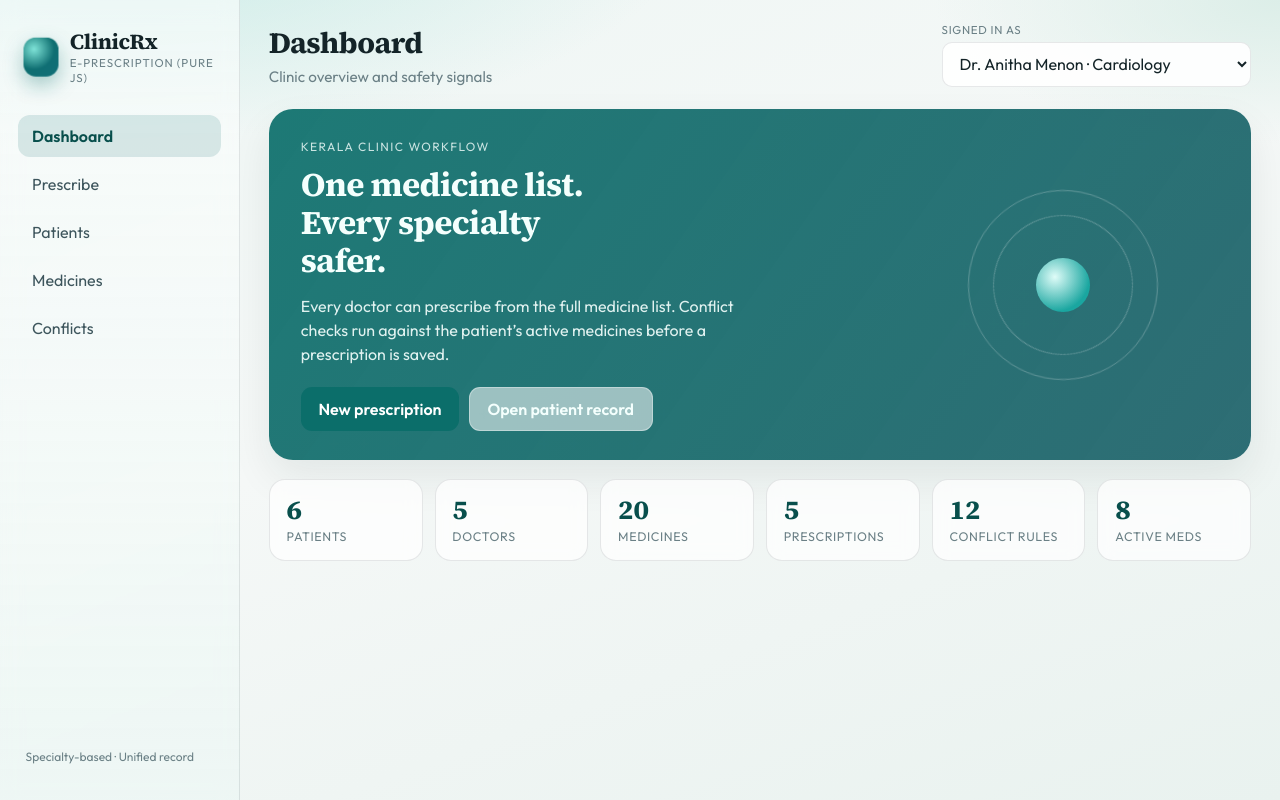
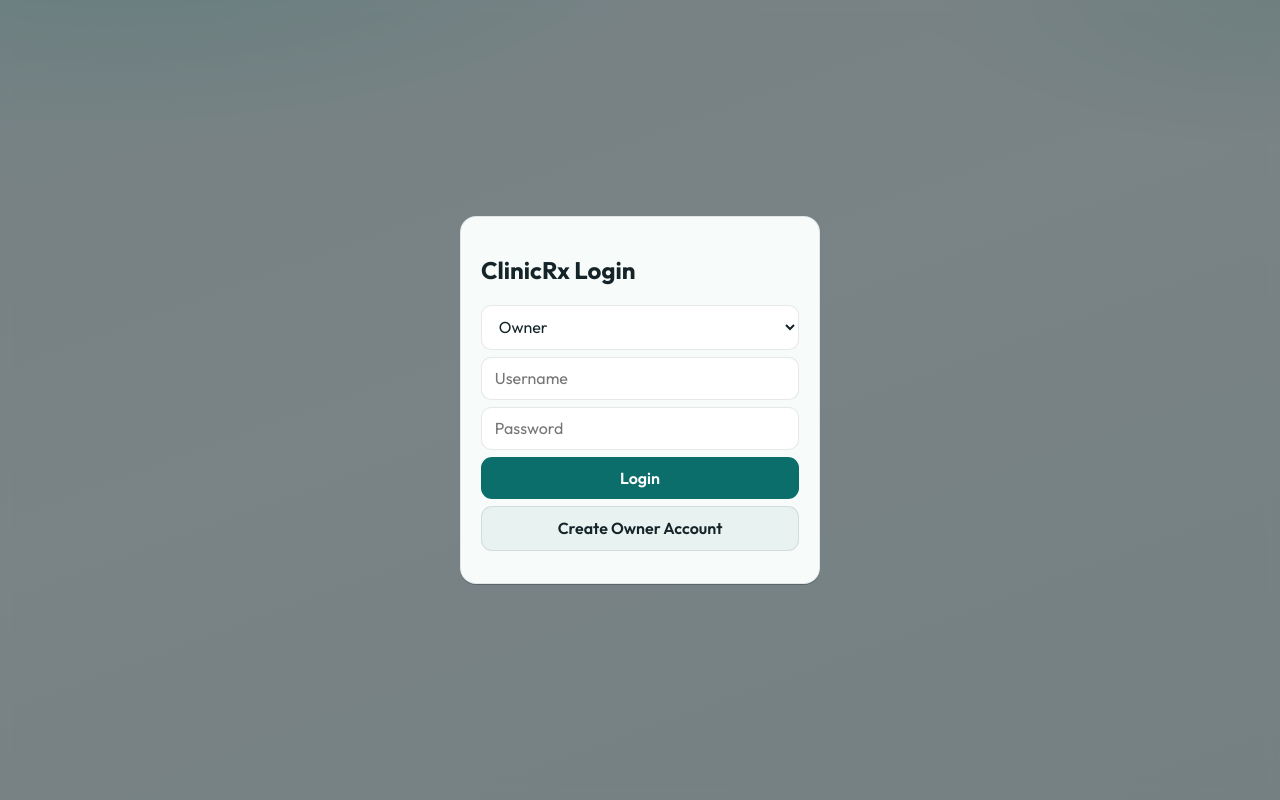
Before and after one commit to rmsundr/dbms-project, a Python web app: template templates/index.html in a window 1280 px wide. Run offline with Jinja, Linux system fonts and the light colour scheme; the template is opened without the code that fills it, so the values that code supplies are empty.

Commit message:
login initial commit

```diff
--- a/static/css/style.css
+++ b/static/css/style.css
@@ -810,3 +810,20 @@ th {
     grid-template-columns: 1fr 1fr;
   }
 }
+
+/* login(updated content) */
+.auth-overlay {
+  position: fixed;
+  inset: 0;
+  background: rgba(20, 36, 40, 0.55);
+  backdrop-filter: blur(6px);
+  display: grid;
+  place-items: center;
+  z-index: 100;
+}
+
+.auth-box {
+  width: 100%;
+  max-width: 360px;
+  background: var(--surface-solid);
+}
--- a/static/js/app.js
+++ b/static/js/app.js
@@ -646,6 +646,55 @@ const ClinicService = {
       };
     });
   },
+
+  // login(updated content)
+  async ownerSignup(username, password) {
+    return request(
+      "/owner/signup",
+      { method: "POST", body: JSON.stringify({ username, password }) },
+      () => {
+        if (!db.users) db.users = [];
+        if (db.users.some((u) => u.username === username)) {
+          throw new Error("Username already exists");
+        }
+        db.users.push({ user_id: db.users.length + 1, username, password, role: "owner" });
+        saveDatabase();
+        return { message: "Owner account created" };
+      }
+    );
+  },
+
+  async login(username, password, role) {
+    return request(
+      "/login",
+      { method: "POST", body: JSON.stringify({ username, password, role }) },
+      () => {
+        if (!db.users) db.users = [];
+        const user = db.users.find(
+          (u) => u.username === username && u.password === password && u.role === role
+        );
+        if (!user) throw new Error("Invalid username, password, or role");
+        return { user_id: user.user_id, username: user.username, role: user.role };
+      }
+    );
+  },
+
+  async createAccount(owner_role, username, password, role) {
+    return request(
+      "/users/create",
+      { method: "POST", body: JSON.stringify({ owner_role, username, password, role }) },
+      () => {
+        if (owner_role !== "owner") throw new Error("Only owner can create accounts");
+        if (!db.users) db.users = [];
+        if (db.users.some((u) => u.username === username)) {
+          throw new Error("Username already exists");
+        }
+        db.users.push({ user_id: db.users.length + 1, username, password, role });
+        saveDatabase();
+        return { message: `${role} account created` };
+      }
+    );
+  },
 };
 
 // ── Application UI State ─────────────────────────────────────────────────────
@@ -655,6 +704,8 @@ const state = {
   draft: [], // { medicine_id, medicine_name, dosage, frequency, duration }
   conflicts: null,
   selectedPatientId: null,
+  // login(updated content)
+  currentUser: null,
 };
 
 const titles = {
@@ -663,6 +714,8 @@ const titles = {
   patients: ["Patients", "Unified records shared across all specialties"],
   medicines: ["Medicines", "Single master list — one source of truth"],
   interactions: ["Conflicts", "Predefined drug–drug interaction rules"],
+  // login(updated content)
+  accounts: ["Create Accounts", "Owner creates staff and doctor accounts"],
 };
 
 function toast(msg) {
@@ -1139,8 +1192,84 @@ async function loadInteractions() {
     .join("");
 }
 
+// login(updated content)
+function initLoginSystem() {
+  const loginWin = document.getElementById("login-window");
+  const logoutWin = document.getElementById("logout-window");
+  const appShell = document.getElementById("app-shell");
+  const navAccounts = document.getElementById("nav-accounts");
+  const navPrescribe = document.querySelector('.nav-btn[data-view="prescribe"]');
+
+  document.getElementById("btn-owner-signup").addEventListener("click", async () => {
+    const user = document.getElementById("login-user").value.trim();
+    const pass = document.getElementById("login-pass").value;
+    if (!user || !pass) return toast("Enter username and password");
+    try {
+      await ClinicService.ownerSignup(user, pass);
+      document.getElementById("login-role").value = "owner";
+      toast("Owner account created. You can login now.");
+    } catch (err) {
+      toast(err.message || "Owner signup failed");
+    }
+  });
+
+  document.getElementById("login-form").addEventListener("submit", async (e) => {
+    e.preventDefault();
+    const role = document.getElementById("login-role").value;
+    const user = document.getElementById("login-user").value.trim();
+    const pass = document.getElementById("login-pass").value;
+    try {
+      state.currentUser = await ClinicService.login(user, pass, role);
+      loginWin.classList.add("hidden");
+      appShell.classList.remove("hidden");
+      navAccounts.classList.toggle("hidden", role !== "owner");
+      navPrescribe.classList.toggle("hidden", role === "staff");
+      showView("dashboard");
+      toast(`Logged in as ${user} (${role})`);
+    } catch (err) {
+      toast("Invalid username, password, or role");
+    }
+  });
+
+  document.getElementById("create-account-form").addEventListener("submit", async (e) => {
+    e.preventDefault();
+    const role = document.getElementById("new-account-role").value;
+    const user = document.getElementById("new-account-user").value.trim();
+    const pass = document.getElementById("new-account-pass").value;
+    try {
+      await ClinicService.createAccount(state.currentUser?.role, user, pass, role);
+      e.target.reset();
+      toast(`${role} account created`);
+    } catch (err) {
+      toast(err.message || "Failed to create account");
+    }
+  });
+
+  document.getElementById("btn-open-logout").addEventListener("click", () => {
+    document.getElementById("logout-user-info").textContent = state.currentUser
+      ? `Logged in as ${state.currentUser.username} (${state.currentUser.role}). Confirm logout?`
+      : "Are you sure you want to logout?";
+    logoutWin.classList.remove("hidden");
+  });
+
+  document.getElementById("btn-cancel-logout").addEventListener("click", () => {
+    logoutWin.classList.add("hidden");
+  });
+
+  document.getElementById("btn-confirm-logout").addEventListener("click", () => {
+    state.currentUser = null;
+    document.getElementById("login-form").reset();
+    logoutWin.classList.add("hidden");
+    appShell.classList.add("hidden");
+    loginWin.classList.remove("hidden");
+    toast("Logged out");
+  });
+}
+
 // ── Start Application ────────────────────────────────────────────────────────
 window.addEventListener("DOMContentLoaded", () => {
+  // login(updated content)
+  initLoginSystem();
   boot().catch((err) => {
     console.error(err);
     toast("Failed to initialize clinic data");
--- a/templates/index.html
+++ b/templates/index.html
@@ -10,7 +10,26 @@
   <link rel="stylesheet" href="../static/css/style.css" />
 </head>
 <body>
-  <div class="app-shell">
+  <!-- login(updated content) -->
+  <div id="login-window" class="auth-overlay">
+    <div class="panel auth-box">
+      <h2>ClinicRx Login</h2>
+      <form id="login-form" class="patient-form">
+        <select id="login-role" required>
+          <option value="owner">Owner</option>
+          <option value="doctor">Doctor</option>
+          <option value="staff">Staff</option>
+        </select>
+        <input id="login-user" placeholder="Username" required />
+        <input id="login-pass" type="password" placeholder="Password" required />
+        <button class="btn primary" type="submit">Login</button>
+        <button class="btn ghost" type="button" id="btn-owner-signup">Create Owner Account</button>
+      </form>
+    </div>
+  </div>
+
+  <!-- login(updated content) -->
+  <div id="app-shell" class="app-shell hidden">
     <aside class="sidebar">
       <div class="brand">
         <span class="brand-mark" aria-hidden="true"></span>
@@ -25,6 +44,8 @@
         <button class="nav-btn" data-view="patients">Patients</button>
         <button class="nav-btn" data-view="medicines">Medicines</button>
         <button class="nav-btn" data-view="interactions">Conflicts</button>
+        <!-- login(updated content) -->
+        <button class="nav-btn hidden" id="nav-accounts" data-view="accounts">Create Accounts</button>
       </nav>
       <p class="sidebar-foot">Specialty-based · Unified record</p>
     </aside>
@@ -38,6 +59,8 @@
         <div class="doctor-picker">
           <label for="session-doctor">Signed in as</label>
           <select id="session-doctor"></select>
+          <!-- login(updated content) -->
+          <button class="btn ghost small" type="button" id="btn-open-logout">Logout</button>
         </div>
       </header>
 
@@ -159,7 +182,35 @@
           <div id="interaction-list" class="interaction-list"></div>
         </div>
       </section>
+
+      <!-- login(updated content) -->
+      <section id="view-accounts" class="view">
+        <div class="panel" style="max-width:420px">
+          <h3>Create Staff / Doctor Account</h3>
+          <form id="create-account-form" class="patient-form">
+            <select id="new-account-role" required>
+              <option value="staff">Staff</option>
+              <option value="doctor">Doctor</option>
+            </select>
+            <input id="new-account-user" placeholder="Username" required />
+            <input id="new-account-pass" type="password" placeholder="Password" required />
+            <button class="btn primary" type="submit">Create Account</button>
+          </form>
+        </div>
+      </section>
     </main>
+  </div>
+
+  <!-- login(updated content) -->
+  <div id="logout-window" class="auth-overlay hidden">
+    <div class="panel auth-box">
+      <h3>Logout Window</h3>
+      <p class="muted" id="logout-user-info">Are you sure you want to logout?</p>
+      <div class="actions">
+        <button class="btn ghost" type="button" id="btn-cancel-logout">Cancel</button>
+        <button class="btn danger" type="button" id="btn-confirm-logout">Confirm Logout</button>
+      </div>
+    </div>
   </div>
 
   <div id="toast" class="toast hidden" role="status"></div>
```
Also changed, not shown: index.html (+52 -1 lines), server.js (+65 -0 lines), sql/clinic_mariadb.sql (+11 -0 lines), sql/schema.sql (+11 -0 lines), 1 other file.
